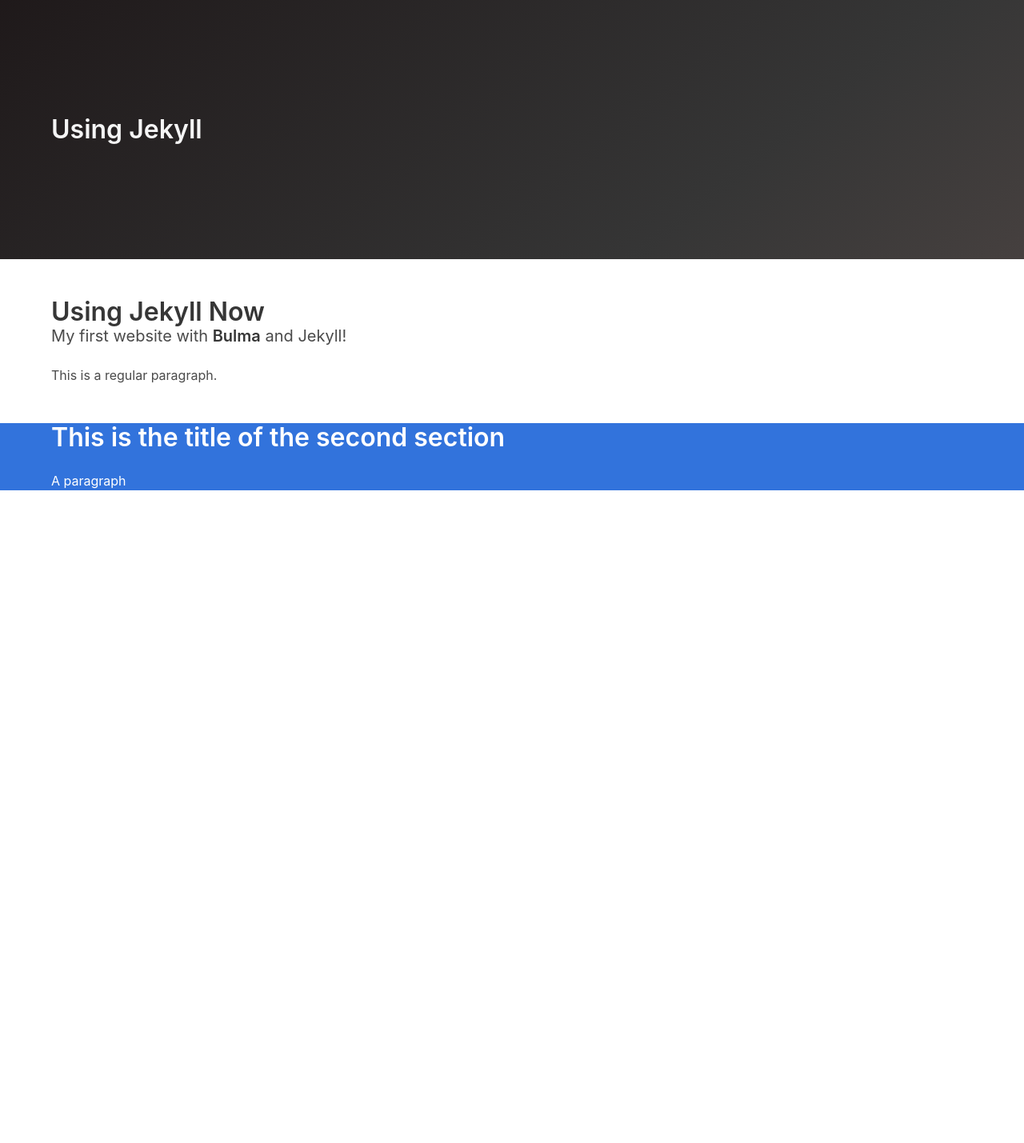
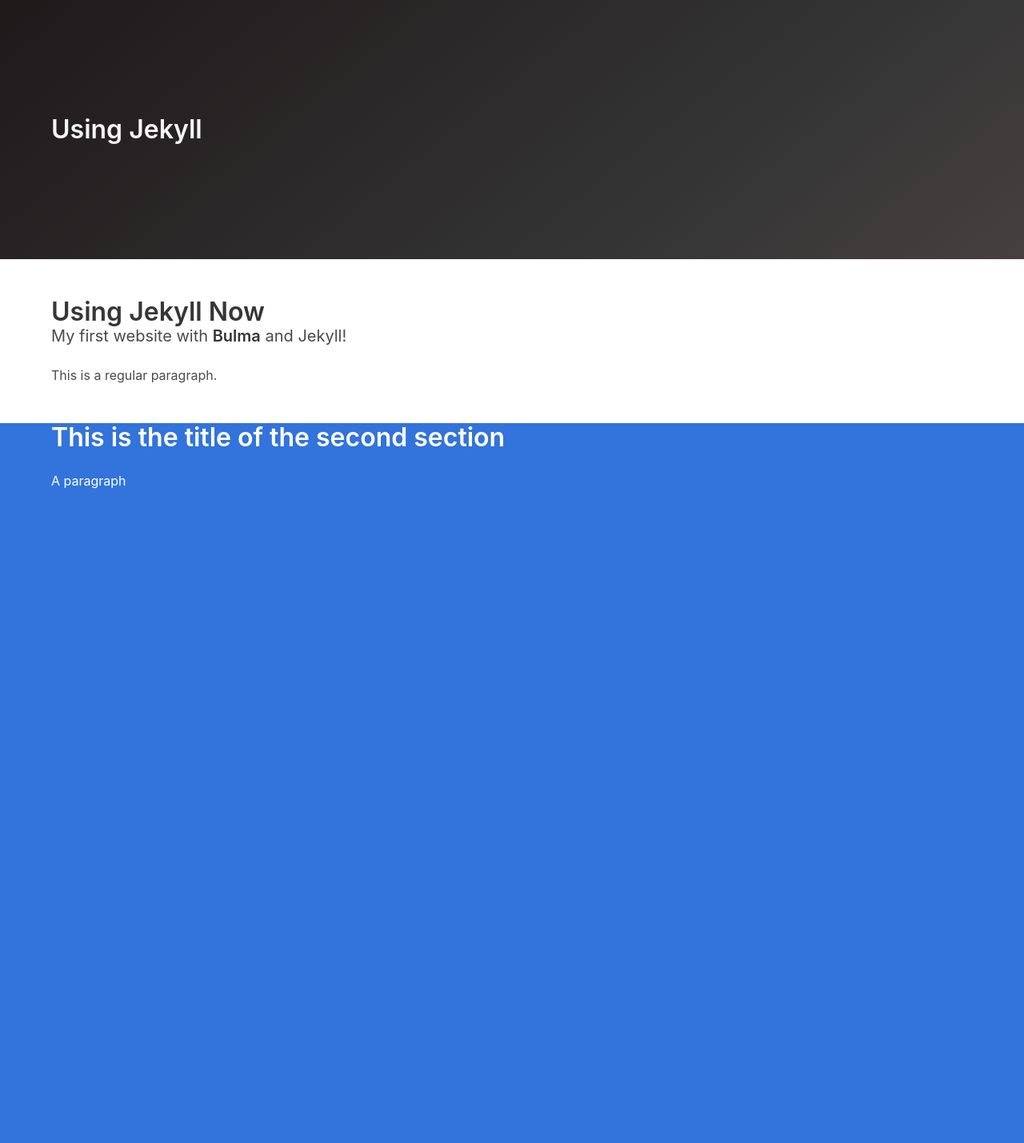
Before and after one commit to oscarlevin/testsite, a Jekyll site: the page built from index.html, in a window 1280 px wide. Shown: the whole page at 80% size. Built offline with Jekyll 4.4.1, drawn with Linux system fonts in a browser that asks for light colours; before the commit the page ends 900 px from its top, so only the background shows below that.

Commit message:
more experiments

```diff
--- a/index.html
+++ b/index.html
@@ -16,7 +16,7 @@ title: "Using Jekyll"
     </div>
   </section>
 
-  <section class="hero is-info">
+  <section class="hero is-info is-fullheight">
     <div class="container">
       <h1 class="title">This is the title of the second section </h1>
     <p>A paragraph</p>
```
